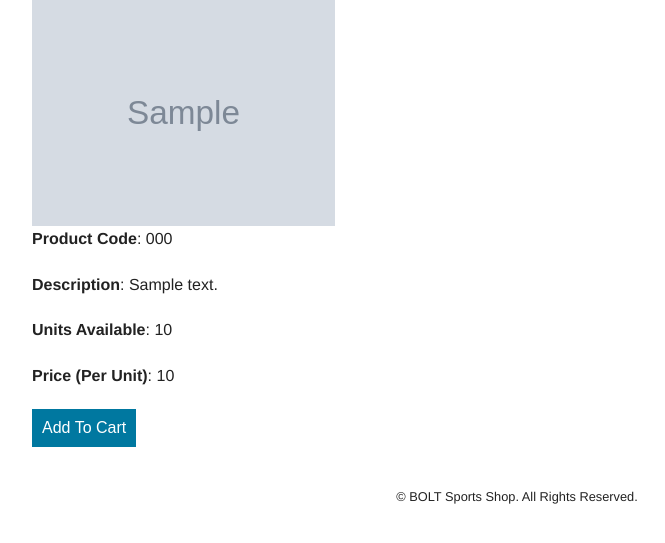
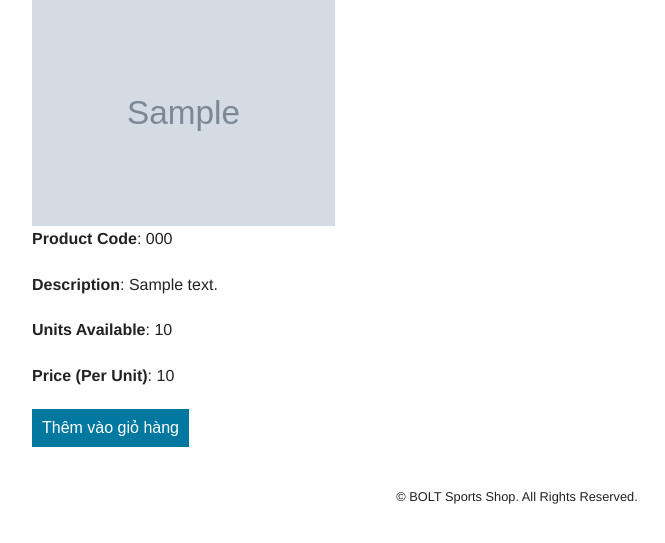
Before and after one commit to tuandinhduc/Web-php, a PHP site: page /products.php in a window 1280 px wide. Shown: the part 134-677 px from the top of the page, without its empty margins (123-788 px from the left). Run offline with PHP 8.4, Linux system fonts and the light colour scheme; tables that the repository leaves empty or names only in its code hold one stand-in row (values such as "Sample post"); grey boxes marked "Sample" are stand-in pictures; data that the repository does not hold is empty; a stand-in replaces the project's code that opens the database connection.

Commit message:
Viet hoa noi dung

```diff
--- a/ecommerce/products.php
+++ b/ecommerce/products.php
@@ -77,7 +77,7 @@ include 'config.php';
 
 
               if($obj->qty > 0){
-                echo '<p><a href="update-cart.php?action=add&id='.$obj->id.'"><input type="submit" value="Add To Cart" style="clear:both; background: #0078A0; border: none; color: #fff; font-size: 1em; padding: 10px;" /></a></p>';
+                echo '<p><a href="update-cart.php?action=add&id='.$obj->id.'"><input type="submit" value="Thêm vào giỏ hàng" style="clear:both; background: #0078A0; border: none; color: #fff; font-size: 1em; padding: 10px;" /></a></p>';
               }
               else {
                 echo 'Out Of Stock!';
```
